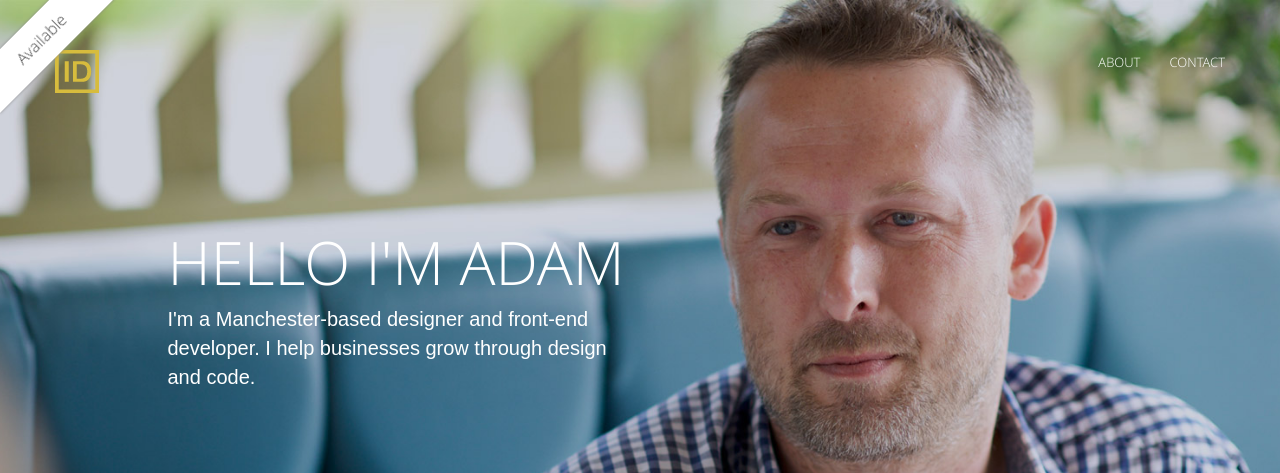
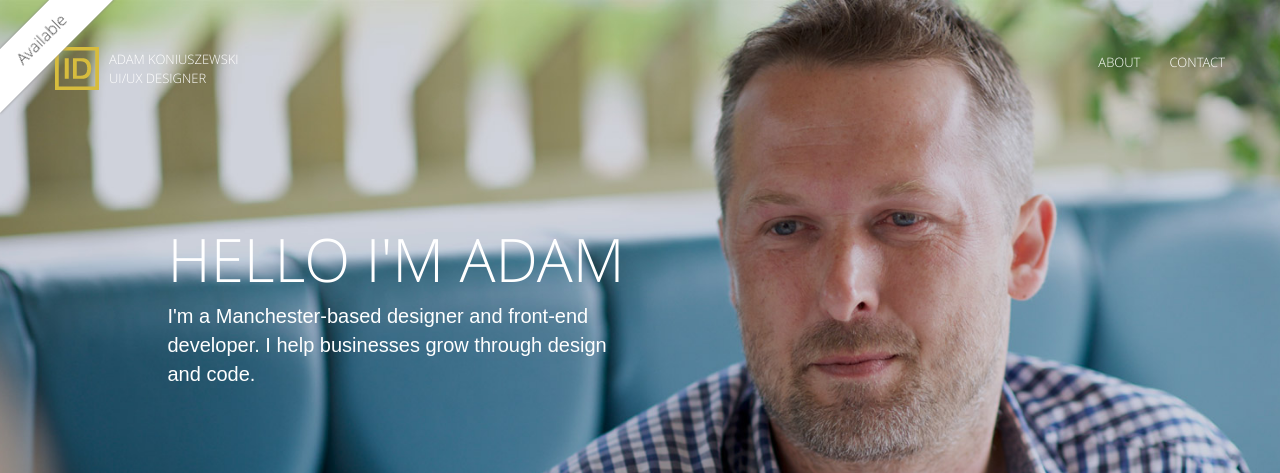
Before and after one commit to Imaginarydesign/imaginarydesign.co.uk, a Jekyll site: the page built from index.html, in a window 1280 px wide. Shown: the top 473 px of the page. Built offline with Jekyll 4.4.1, drawn with Linux system fonts in a browser that asks for light colours; some web fonts are replaced; Markdown is read by kramdown in place of the engine named in the settings.

Commit message:
Update logo

```diff
--- a/_data/cache_bust_css.yml
+++ b/_data/cache_bust_css.yml
@@ -1 +1 @@
-d918780b157a92e0230a38afca6c3ef0  ../src/scss/main.min.css
+f90b288047028d19e7b9c3f4945a405d  ../src/scss/main.min.css
--- a/_data/cache_bust_js.yml
+++ b/_data/cache_bust_js.yml
@@ -1 +1 @@
-43e1b547cb7b3e50b74c03d5a3eb2a55  ../bower_components/main.min.js
+381e5462d5bf5133fbdeab4ef2453dfa  ../bower_components/main.min.js
--- a/_includes/hero.html
+++ b/_includes/hero.html
@@ -2,7 +2,13 @@
     <section class="navigation">
         <header>
             <div class="header-content">
-                <div class="logo"><a href="/"><img src="/assets/images/logo.png" alt="Imaginary Design logo"></a></div>
+                <div class="logo">
+                    <a href="/">
+                        <img src="/assets/images/logo.png" alt="Imaginary Design logo">
+                        <div class="name">Adam Koniuszewski</div>
+                        <div class="title">UI/UX designer</div>
+                    </a>
+                </div>
                 <div class="header-nav pull-right">
                     <nav>
                         <ul class="primary-nav">
--- a/_includes/navbar.html
+++ b/_includes/navbar.html
@@ -9,6 +9,8 @@
           </button>
           <a class="navbar-brand" href="/">
             <img src="/assets/images/logo.png" alt="Imaginary Design">
+            <div class="name">Adam Koniuszewski</div>
+            <div class="title">UI/UX designer</div>
           </a>
         </div>
         <div class="collapse navbar-collapse">
```
Also changed, not shown: src/scss/partials/_hero.scss (+9 -0 lines), assets/css/main.min.css, assets/js/main.min.js, 4 other files.
